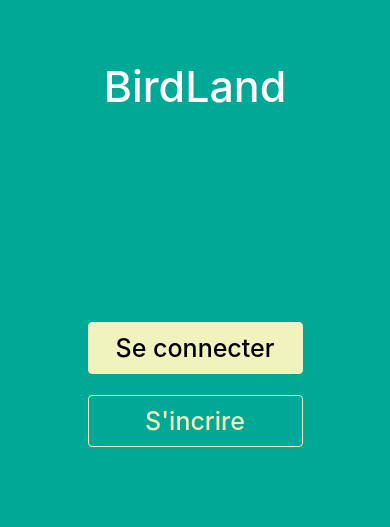
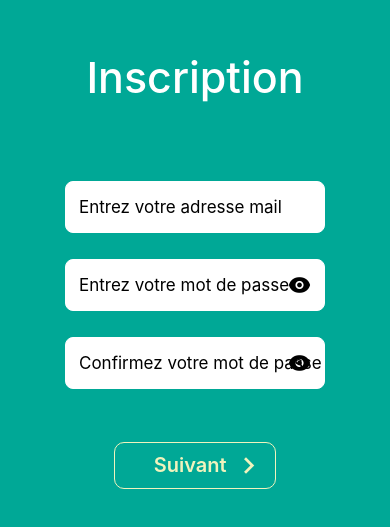
Before and after one commit to TheoSoko/birdLandMobile, a React Native app: screen /Registration in a window 390 px wide. Shown: the part 137-664 px from the top of the page. Built offline with nearby package versions, Linux system fonts and the light colour scheme.

Commit message:
Page Inscription en cours

```diff
--- a/App.tsx
+++ b/App.tsx
@@ -4,7 +4,7 @@ import { createNativeStackNavigator } from '@react-navigation/native-stack';
 import {RootStackParamList} from './types'
 import Home from './screens/Home'
 import Login from './screens/Login'
-
+import Registration from './screens/Registration'
 
 const Stack = createNativeStackNavigator<RootStackParamList>();
 
@@ -14,6 +14,7 @@ export default function App() {
       <Stack.Navigator screenOptions={{headerShown: false}} initialRouteName='Home'>
         <Stack.Screen name="Home" component={Home}/>
         <Stack.Screen name="Login" component={Login}/>
+        <Stack.Screen name="Registration" component={Registration}/>
       </Stack.Navigator>
     </NavigationContainer>
   );
--- a/screens/Home.tsx
+++ b/screens/Home.tsx
@@ -16,7 +16,7 @@ export default function Home({route, navigation}:HomeProps) {
               <Button outline={false} text='Se connecter' touchEvent={() => navigation.navigate('Login')}/>
             </View>
             <View style={styles.registerBloc}>
-              <Button outline={true} text="S'incrire" touchEvent={() => navigation.navigate('Login')}/>
+              <Button outline={true} text="S'incrire" touchEvent={() => navigation.navigate('Registration')}/>
             </View>
         </View>
     </View>
--- /dev/null
+++ b/screens/Registration.tsx
@@ -0,0 +1,190 @@
+import { useState, useEffect } from 'react';
+import { StyleSheet, Text, View, TouchableOpacity} from 'react-native';
+import type { NativeStackScreenProps } from '@react-navigation/native-stack';
+import {RootStackParamList} from '../types'
+import { AntDesign } from '@expo/vector-icons';
+import { MaterialIcons } from '@expo/vector-icons';
+import validator from 'validator';
+import CustomInput from '../components/CustomInput'
+
+type RegistrationProps = NativeStackScreenProps<RootStackParamList, 'Registration'>
+
+
+
+export default function Registration({route, navigation}:RegistrationProps){
+
+    //states des valeurs des champs
+    const [email, setEmail] = useState<string|undefined>()
+    const [password, setPassword] = useState<string|undefined>()
+    const [secondPassword, setSecondPassword] = useState<string|undefined>()
+
+    //States de vérifications des formats de données
+    const [checkEmail, setCheckEmail] = useState<boolean|undefined>()
+    const [checkPassword, setCheckpassword] = useState<boolean|undefined>()
+    const [hidePassword, setHidePassword] = useState<boolean>(true)
+
+    //Messages d'erreurs
+    const errorEmail = 'Veuillez rentrer un adresse mail valide'
+    const errorPassword = 'Le mot de passe doit contenir au moins 8 huit caractères, dont une lettre, une majuscule, un chiffre et un caractère spécial.'
+    const notsamePassword = 'Vous n\'avez pas saisi le même mot de passe'
+
+    //Vérification des formats des données
+    function checkField(fieldName: string):void{
+        if (fieldName == 'email') {
+            if (email && email.length > 0) {
+                if (validator.isEmail(email)){
+                    setCheckEmail(true)
+                } else {
+                    setCheckEmail(false)
+                }
+            }
+        } else if (fieldName == 'password') {
+            if (password && password.length > 0) {
+                if (validator.isStrongPassword(password)){
+                    setCheckpassword(true)
+                } else {
+                    setCheckpassword(false)
+                }
+            }
+        }
+    }
+
+    //Fonctions d'affichage des messages d'erreur
+    function displayEmailMessage(){
+        let message
+        if (checkEmail === undefined || (email !== undefined && email.length === 0) || checkEmail === true){
+            message = null
+        } else if(checkEmail === false) {
+            message = <View><Text style={{fontSize: 20, fontWeight: '600', color:'#6d1111'}}>{errorEmail}</Text></View>
+        }
+        return message
+    }
+    function displayPasswordMessage(){
+        let message
+        if (checkPassword === undefined || (password !== undefined && password.length === 0) || (checkPassword === true && password === secondPassword)){
+            message = null
+        } else if (checkPassword === false) {
+            message = <View style={{marginHorizontal: 26, position: 'relative', top: 11}}><Text style={{fontSize: 17, fontWeight: '600', color:'#6d1111'}}>{errorPassword}</Text></View>
+        } else if (secondPassword !== undefined && secondPassword.length > 0 && password !== secondPassword){
+            message = <View style={{marginHorizontal: 28}}><Text style={{fontSize: 19, fontWeight: '600', color:'#6d1111'}}>{notsamePassword}</Text></View>
+        }
+        return message
+    }
+
+    return (
+        <View style={styles.container}>
+            <View style={styles.mainTitleView}>
+                <Text style={styles.mainTitle}>Inscription</Text>
+            </View>
+            <View style={styles.inputBloc}>
+
+                <CustomInput onBlur={() => checkField('email')}
+                            onChangeText={(text)=> setEmail(text)}
+                            placeholder='Entrez votre adresse mail'
+                            value={email} keyboardType='email-address'
+                            textContentType='emailAddress'/>
+
+                {displayEmailMessage()}
+
+                <View style={styles.passwordContainer}>
+                    <CustomInput onBlur={() => checkField('password')}
+                                onChangeText={(text)=> setPassword(text)}
+                                placeholder='Entrez votre mot de passe'
+                                value={password}
+                                textContentType='password'
+                                secureTextEntry = {hidePassword}
+                                />
+                    <AntDesign onPress={() => setHidePassword(hidePassword ? false : true)} name="eye" size={24} color="black" style={styles.eyeIcon}/>
+                </View>
+
+                <View style={styles.passwordContainer}>
+                    <CustomInput onChangeText={(text)=> setSecondPassword(text)}
+                                placeholder='Confirmez votre mot de passe'
+                                value={secondPassword}
+                                textContentType='password'
+                                secureTextEntry = {hidePassword}
+                                />
+                    <AntDesign onPress={() => setHidePassword(hidePassword ? false : true)} name="eye" size={24} color="black" style={styles.eyeIcon}/>
+                </View>
+
+                {displayPasswordMessage()}
+
+                <View style={styles.buttonView}>
+                    <TouchableOpacity style={styles.nextButton}>
+                        <Text style={styles.nextButtonText}>Suivant</Text>
+                        <MaterialIcons name="navigate-next" size={33} color="#F0F3BD" />
+                    </TouchableOpacity>
+                </View>
+            </View>
+        </View>
+    )
+}
+
+
+
+
+const styles = StyleSheet.create({
+    container: {
+        flex: 1,
+        alignItems: 'center',
+        justifyContent: 'center',
+        backgroundColor: '#00A896'
+      },
+      mainTitleView: {
+        alignItems: 'center',
+        justifyContent: 'flex-end',
+      },
+      mainTitle: {
+        fontSize: 43,
+        fontWeight: '500',
+        color: 'white',
+        marginBottom: 65,
+      },
+      textInput:{
+        paddingVertical: 15,
+        borderRadius: 8,
+        borderColor: 'white',
+        borderWidth: 1.2,
+        width: 260,
+        marginVertical: 13,
+        paddingStart: 13,
+        backgroundColor: 'white',
+        fontSize: 17,
+    },
+    inputBloc: {
+        marginBottom: 30,
+        alignItems: 'center',
+        justifyContent: 'center',
+    },
+    buttonView: {
+        marginTop: 40,
+        alignContent: 'center',
+    },
+    passwordContainer: {
+        flexDirection: 'row',
+        alignItems: 'center',
+        width: 260,
+    },
+    eyeIcon: {
+        position: 'absolute',
+        right: 13.5,
+    },
+    nextButton: {
+        paddingVertical: 6,
+        borderRadius: 10,
+        borderColor: '#F0F3BD',
+        borderWidth: 1.5,
+        width: 162,
+        flexDirection: 'row',
+        justifyContent: 'space-evenly',
+    },
+    nextButtonText: {
+        fontSize: 20,
+        fontWeight: '600',
+        textAlign: 'center',
+        marginTop: 3.5,
+        marginStart: 29,
+        marginEnd: -4,
+        color: '#F0F3BD',
+      },
+})
--- a/types.tsx
+++ b/types.tsx
@@ -1,4 +1,5 @@
 export type RootStackParamList = {
     Home: undefined,
     Login: undefined,
+    Registration: undefined
 }
```
